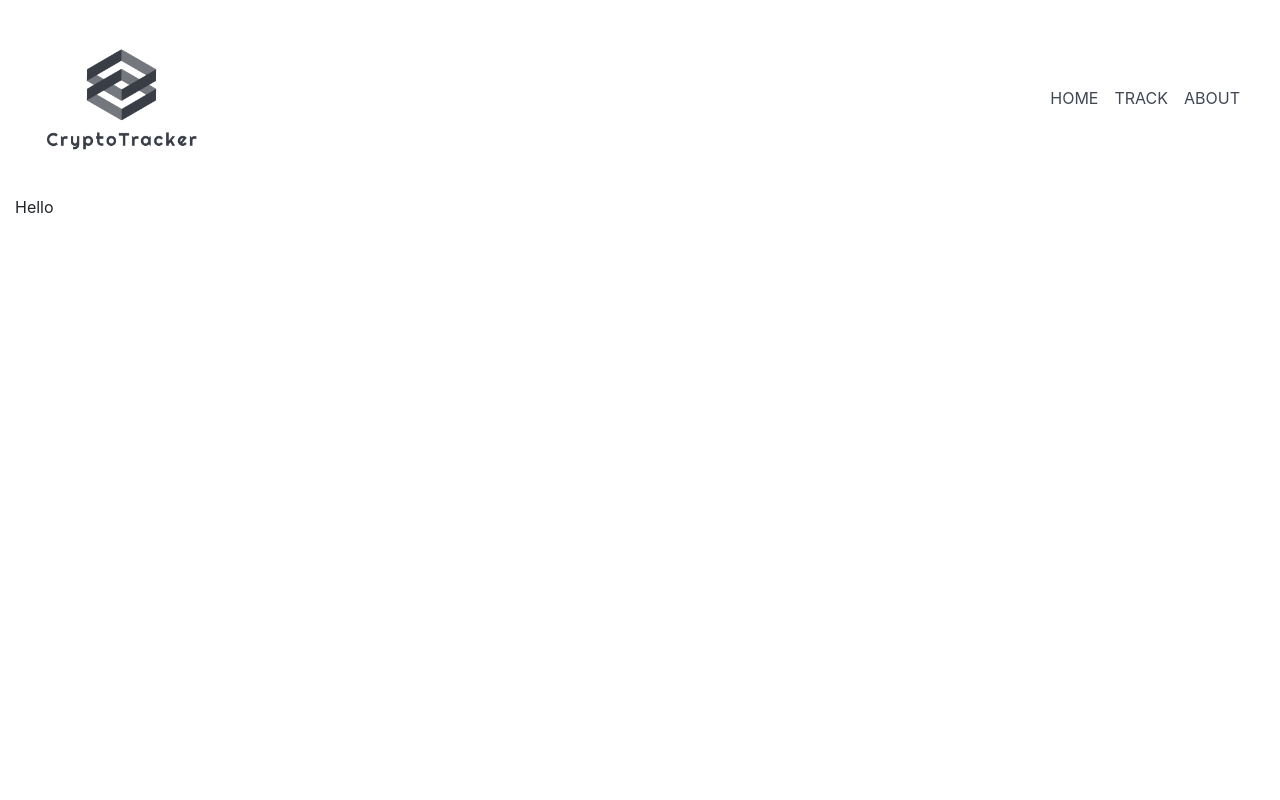
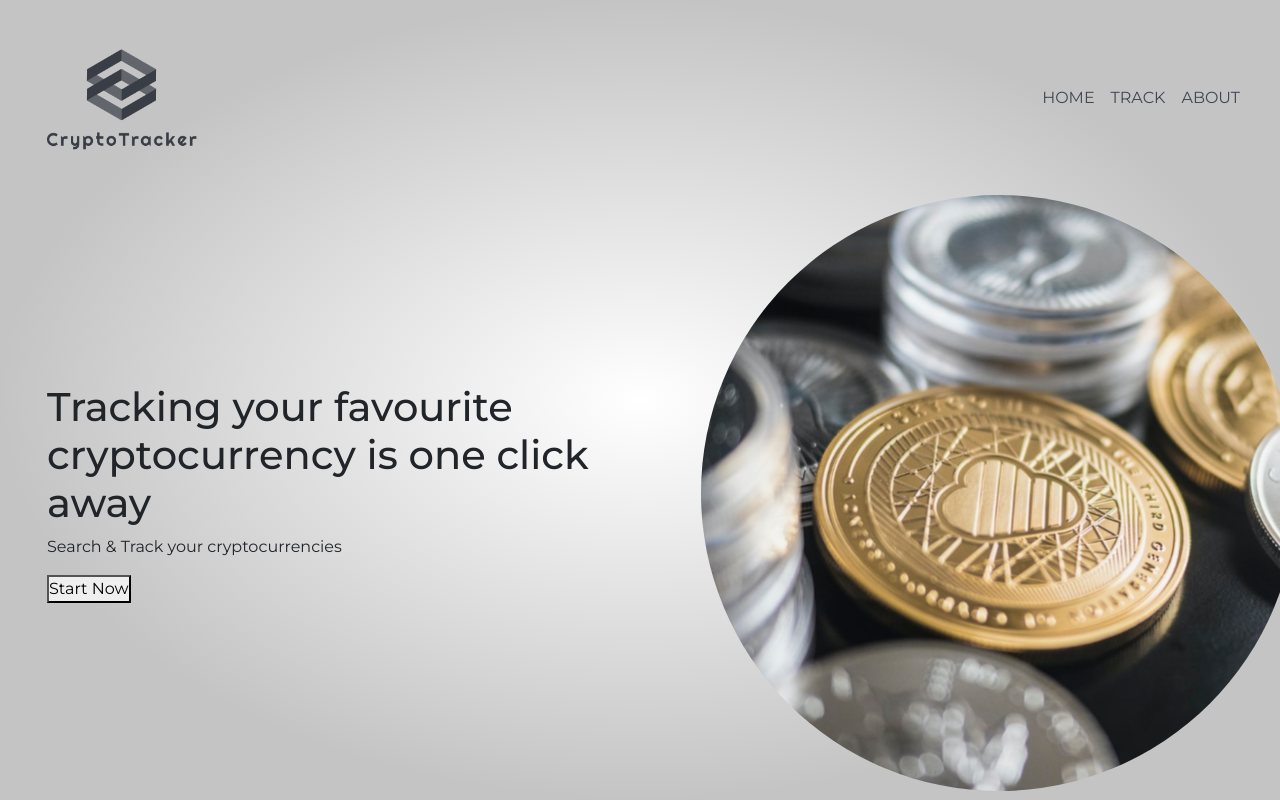
Before and after one commit to iSamBa/crypto-tracker, a Nuxt app: page / in a window 1280 px wide. Built offline with nearby package versions, Linux system fonts and the light colour scheme.

Commit message:
add hero item content

```diff
--- a/assets/scss/_components.scss
+++ b/assets/scss/_components.scss
@@ -1 +1,3 @@
-@import './components/navbar'
+@import './components/navbar';
+@import './components/hero';
+@import './components/navlink';
--- /dev/null
+++ b/assets/scss/components/_hero.scss
@@ -0,0 +1,12 @@
+.hero  {
+  height: 100%;
+  width: 100%;
+  display: flex;
+  align-items: center;
+  justify-content: flex-start;
+
+  .illustration-img {
+    border-radius: 50%;
+  }
+
+}
--- a/assets/scss/layout/_default.scss
+++ b/assets/scss/layout/_default.scss
@@ -1,3 +1,14 @@
+*, *::after, *::before {
+   margin: 0;
+   padding: 0;
+   box-sizing: border-box;
+}
+.main {
+   background: radial-gradient(50% 50% at 50% 50%, #FFFFFF 0%, #C4C4C4 100%), #FFFFFF;
+   width: 100vw;
+   height: 100vh;
+   font-family: $font-base;
+}
 .box-inner {
    margin-inline: $spacer * 2;
    @include media-breakpoint-down(md){
--- a/assets/scss/variables/_fonts.scss
+++ b/assets/scss/variables/_fonts.scss
@@ -0,0 +1,3 @@
+@import url('https://fonts.googleapis.com/css2?family=Montserrat:wght@400;500&display=swap');
+
+$font-base : 'Montserrat', sans-serif;
--- a/components/HeroItem.vue
+++ b/components/HeroItem.vue
@@ -1,5 +1,18 @@
 <template>
-  <div></div>
+  <div class="box-inner hero">
+    <div class="information">
+      <h1>Tracking your favourite cryptocurrency is one click away</h1>
+      <p>Search & Track your cryptocurrencies</p>
+      <button>Start Now</button>
+    </div>
+    <div class="illustration">
+      <img
+        class="illustration-img"
+        src="~/static/illustrations/illustration.svg"
+        alt="Illustration"
+      />
+    </div>
+  </div>
 </template>
 
 <script>
--- a/layouts/default.vue
+++ b/layouts/default.vue
@@ -1,5 +1,5 @@
 <template>
-  <div>
+  <div class="main">
     <nav-bar></nav-bar>
     <Nuxt />
   </div>
--- a/pages/index.vue
+++ b/pages/index.vue
@@ -1,5 +1,7 @@
 <template>
-  <div class="container-fluid">Hello</div>
+  <div class="container-fluid">
+    <hero-item></hero-item>
+  </div>
 </template>
 
 <script>
```
Also changed, not shown: static/illustrations/illustration.svg (added).
